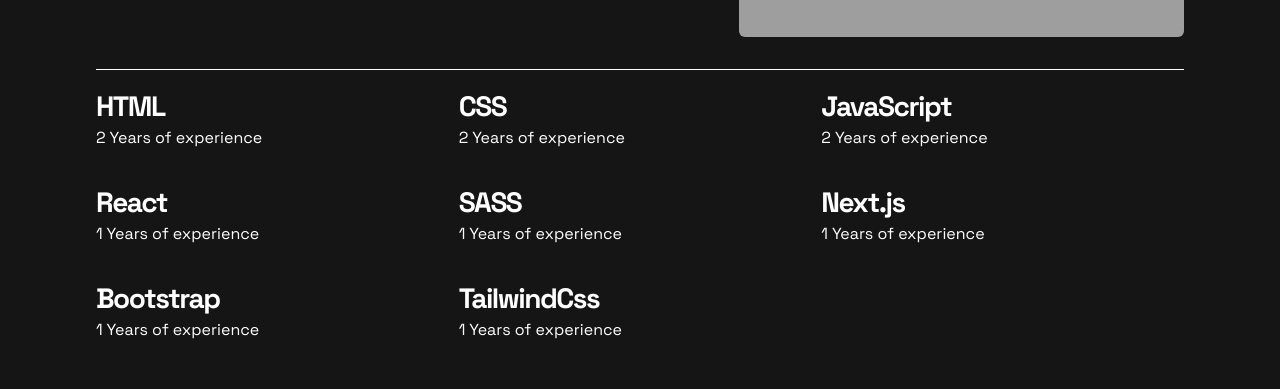
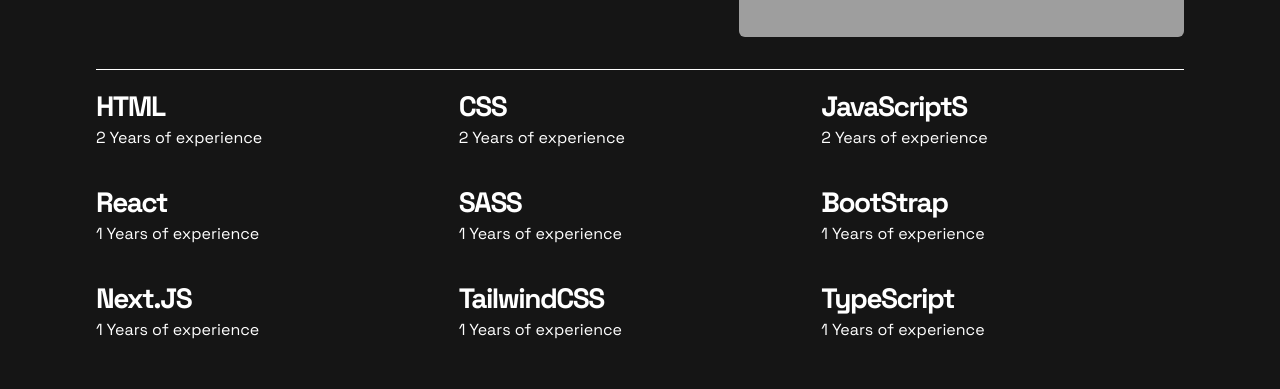
Before and after one commit to imanaturikumwee/profile, a React (Vite) app: page / in a window 1280 px wide. Shown: the part 563-952 px from the top of the page. Built offline with nearby package versions, Linux system fonts and the light colour scheme; grey boxes are pictures that could not be loaded.

Commit message:
skills update

```diff
--- a/src/components/Home.jsx
+++ b/src/components/Home.jsx
@@ -3,6 +3,7 @@
 import Project from './Project';
 import Footer from './Footer';
 import Link from './Link';
+import data from '../data.json'
 function Home() {
   return (
     <div className=' bg-dark-black h-fit w-full'>
@@ -35,14 +36,15 @@
             <main className=' my-8'>
                 <hr className=' text-white' />
                 <div className='grid  grid-cols-1 text-center md:text-left md:grid-cols-2 lg:grid-cols-3 justify-between'>
-                    <Skill skill={"HTML"} experience={2}/>
-                    <Skill skill={"CSS"} experience={2}/>
-                    <Skill skill={"JavaScript"} experience={2}/>
-                    <Skill skill={"React"} experience={1}/>
-                    <Skill skill={"SASS"} experience={1}/>
-                    <Skill skill={"Next.js"} experience={1}/>
-                    <Skill skill={"Bootstrap"} experience={1}/>
-                    <Skill skill={"TailwindCss"} experience={1}/>
+                    {
+                        data.map((skill, index)=>{
+                            return (
+                                <div key={index}>
+                                    <Skill skill={skill.language} experience={skill.Experience} />
+                                </div>
+                            )
+                        })
+                    }
                 </div>
                 <div className=' flex justify-between text-white my-[3rem]'>
                     <h1 className='text-[40px] leading-[40px] font-bold tracking-[-1.14px]'>Projects</h1>
--- a/src/components/Skill.jsx
+++ b/src/components/Skill.jsx
@@ -1,6 +1,6 @@
 import React from 'react'
 
-function Skill({skill, experience}) {
+function Skill({skill, experience, key}) {
   return (
     <div className=' text-white my-4'>
         <h1 className=' text-[28px]  leading-[40px]  font-bold  md:tracking-[-1.5px]'>{skill}</h1>
--- /dev/null
+++ b/src/data.json
@@ -0,0 +1,42 @@
+[
+
+    {
+        "language": "HTML",
+        "Experience": 2
+    },
+    {
+        "language": "CSS",
+        "Experience": 2
+    },
+    {
+        "language": "JavaScriptS",
+        "Experience": 2
+    },
+    {
+        "language": "React",
+        "Experience": 1
+    },
+    {
+        "language": "SASS",
+        "Experience": 1
+    },
+    {
+        "language": "BootStrap",
+        "Experience": 1
+    },
+    {
+        "language": "Next.JS",
+        "Experience": 1
+    },
+    {
+        "language": "TailwindCSS",
+        "Experience": 1
+    },
+    {
+        "language": "TypeScript",
+        "Experience": 1
+    }
+
+
+
+]
```
